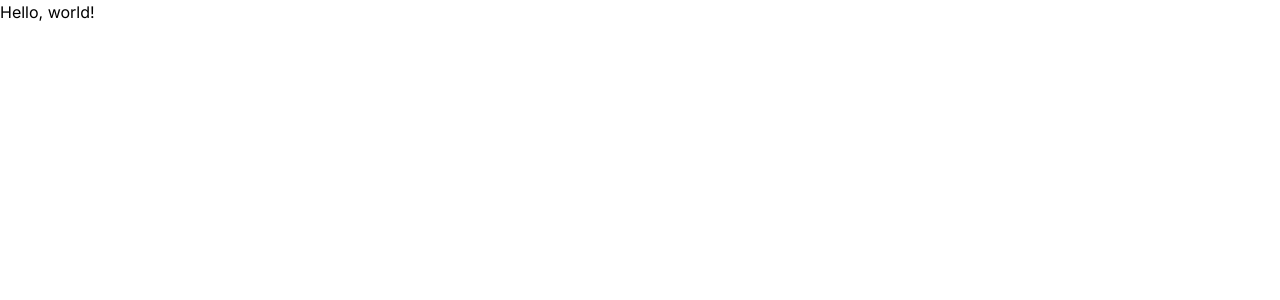
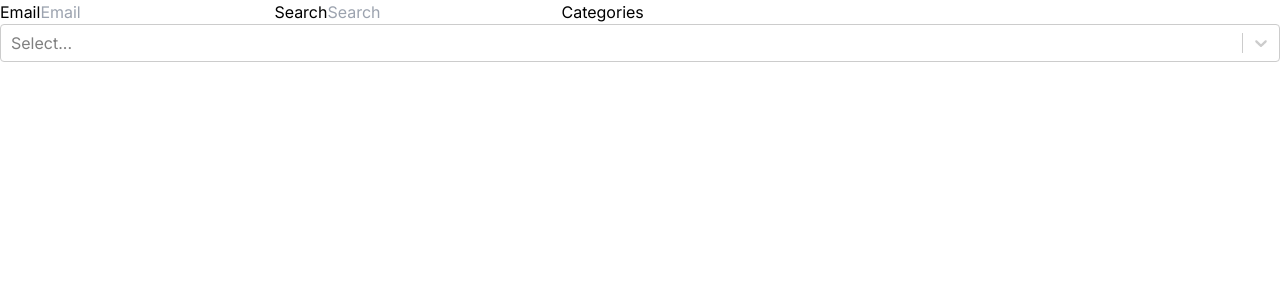
Before and after one commit to michaelzhan1/biorxiv-search, a Next.js app: page / in a window 1280 px wide. Shown: the top 300 px of the page. Built offline with nearby package versions, Linux system fonts and the light colour scheme.

Commit message:
Base form

```diff
--- a/app/page.tsx
+++ b/app/page.tsx
@@ -1,7 +1,14 @@
-export default function Home() {
+import SearchForm from "@/components/SearchForm"
+import { FC } from 'react'
+
+
+const Home: FC = () => {
   return (
     <>
-      Hello, world!
+      <SearchForm />
     </>
   )
 }
+
+
+export default Home
--- /dev/null
+++ b/components/SearchForm.tsx
@@ -0,0 +1,57 @@
+'use client'
+
+
+import { FC } from 'react'
+import Select from 'react-select'
+
+
+const SearchForm: FC = () => {
+  const allCategories: string[] = [
+    'Animal Behavior and Cognition',
+    'Biochemistry',
+    'Bioengineering',
+    'Bioinformatics',
+    'Biophysics',
+    'Cancer Biology',
+    'Cell Biology',
+    'Clinical Trials',
+    'Developmental Biology',
+    'Ecology',
+    'Epidemiology',
+    'Evolutionary Biology',
+    'Genetics',
+    'Genomics',
+    'Immunology',
+    'Microbiology',
+    'Molecular Biology',
+    'Neuroscience',
+    'Paleontology',
+    'Pathology',
+    'Pharmacology and Toxicology',
+    'Physiology',
+    'Plant Biology',
+    'Scientific Communication and Education',
+    'Synthetic Biology',
+    'Systems Biology',
+    'Zoology',
+  ]
+
+  const options: { [key: string]: string }[] = allCategories.map((category: string) => {
+    return { value: category.toLowerCase(), label: category }
+  });
+
+  return (
+    <>
+      <form>
+        <label htmlFor="email">Email</label>
+        <input type="text" placeholder="Email" name="email" />
+        <label htmlFor="query">Search</label>
+        <input type="text" placeholder="Search" name="query" />
+        <label htmlFor="category">Categories</label>
+        <Select options={options} name="category" isMulti className='basic-multi-select' classNamePrefix='select' />
+      </form>
+    </>
+  )
+};
+
+export default SearchForm;
--- a/package.json
+++ b/package.json
@@ -17,7 +17,12 @@
     "postcss": "8.4.28",
     "react": "18.2.0",
     "react-dom": "18.2.0",
+    "react-select": "^5.7.4",
     "tailwindcss": "3.3.3",
     "typescript": "5.1.6"
+  },
+  "devDependencies": {
+    "prettier": "^3.0.2",
+    "prettier-plugin-tailwindcss": "^0.5.3"
   }
 }
```
Also changed, not shown: 1 other file (tests, documents, lock files or other folders).
